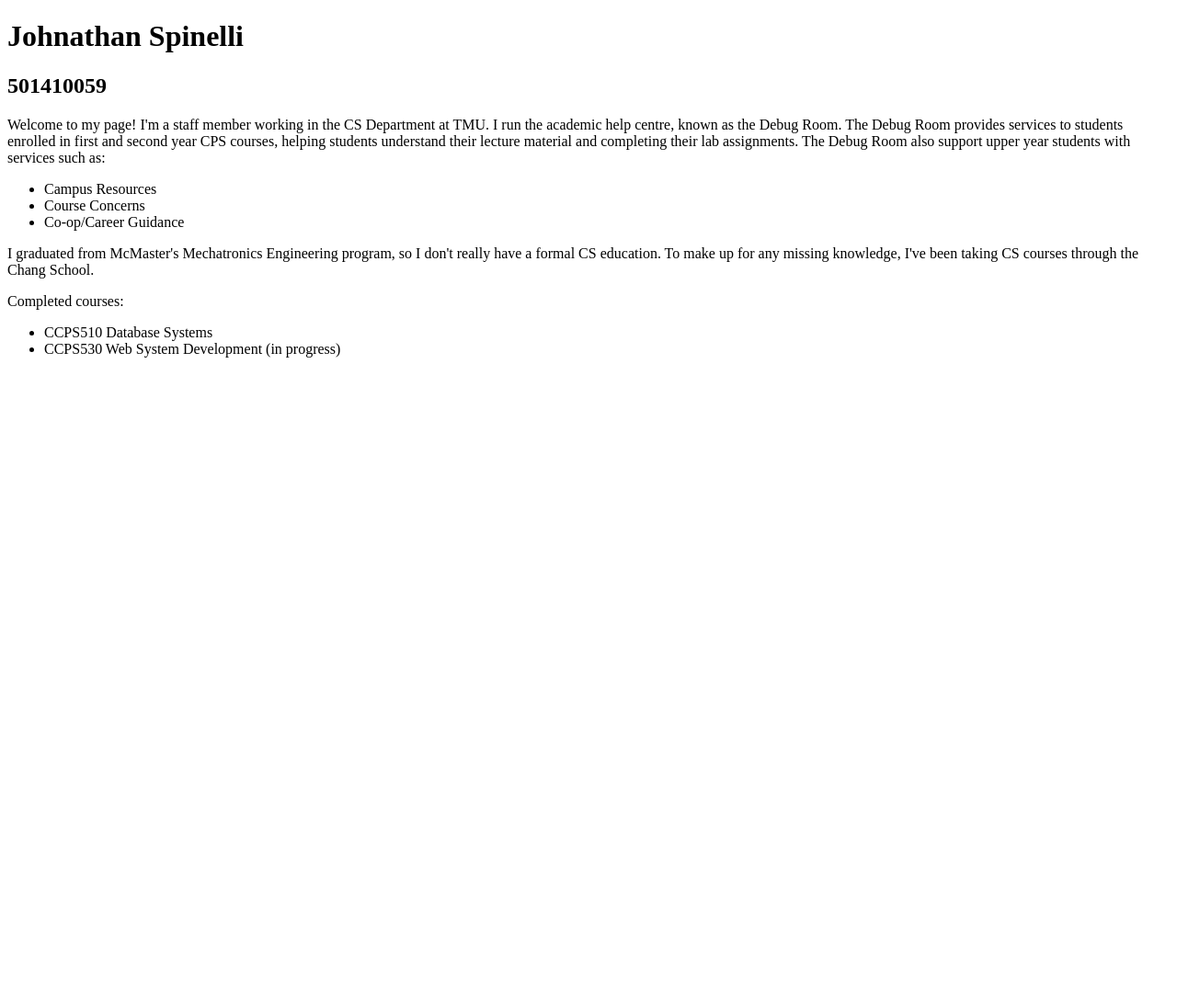
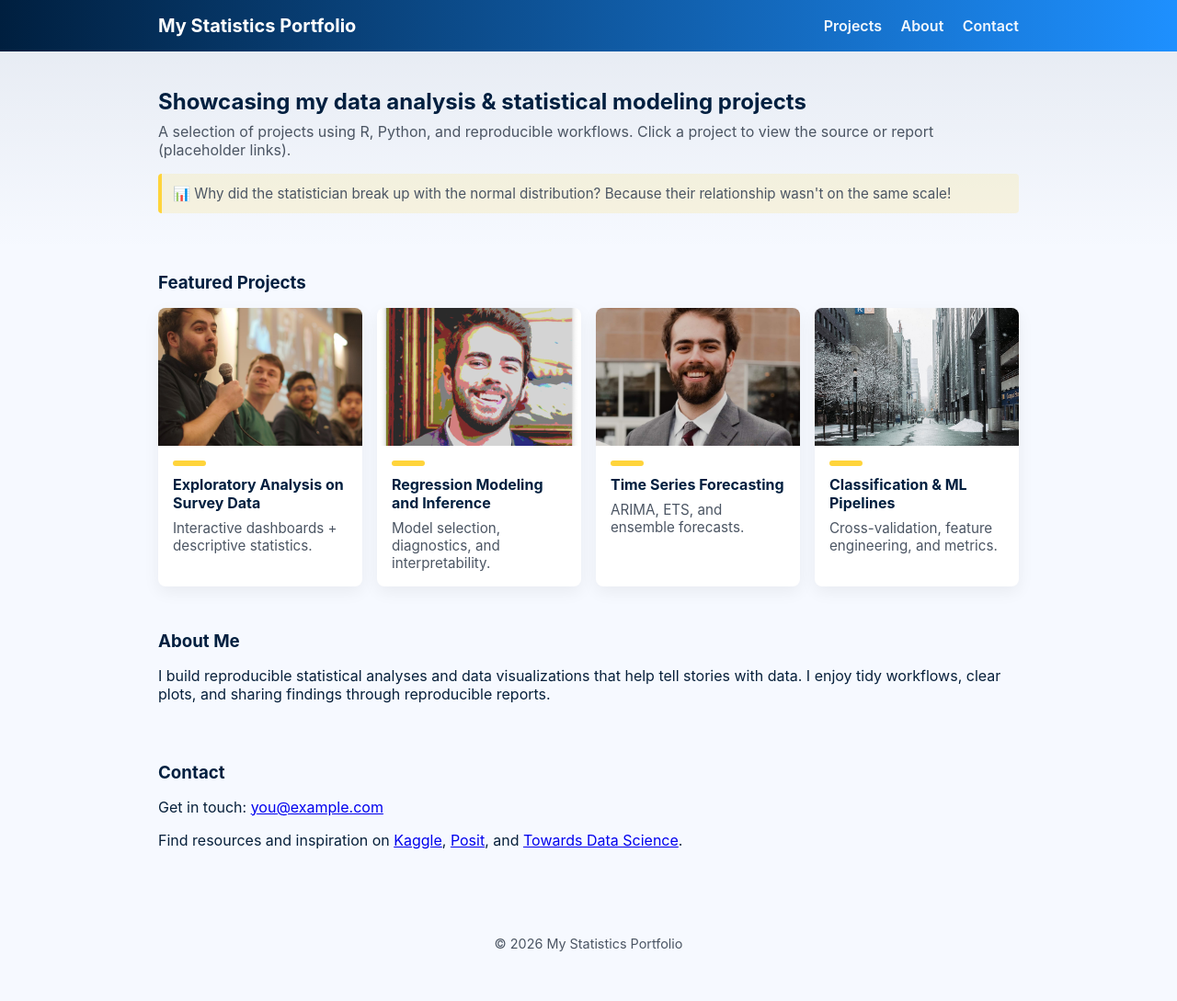
Before and after one commit to John-Spinelli/John-Spinelli.github.io, a plain HTML site: page index.html in a window 1280 px wide. Shown: the whole page at 92% size. Before the commit the page ends 800 px from the top, so only its background shows below. Drawn offline with Linux system fonts and the light colour scheme.

Commit message:
Modified website for WebDev Demo

```diff
--- a/index.html
+++ b/index.html
@@ -1,32 +1,95 @@
-<!DOCTYPE html>
+<!doctype html>
 <html lang="en">
+<head>
+  <meta charset="utf-8">
+  <meta name="viewport" content="width=device-width,initial-scale=1">
+  <title>Statistics Portfolio</title>
+  <link rel="stylesheet" href="styles.css">
+</head>
+<body>
+  <header class="site-header">
+    <div class="container">
+      <h1 class="site-title">My Statistics Portfolio</h1>
+      <nav class="main-nav">
+        <a href="#projects">Projects</a>
+        <a href="#about">About</a>
+        <a href="#contact">Contact</a>
+      </nav>
+    </div>
+  </header>
 
-<title>Johnathan's Website</title>
+  <main>
+    <section class="hero">
+      <div class="container">
+        <h2>Showcasing my data analysis & statistical modeling projects</h2>
+        <p class="lead">A selection of projects using R, Python, and reproducible workflows. Click a project to view the source or report (placeholder links).</p>
+        <div class="joke">📊 Why did the statistician break up with the normal distribution? Because their relationship wasn't on the same scale!</div>
+      </div>
+    </section>
 
-<body>
-    <h1>Johnathan Spinelli</h1>
+    <section id="projects" class="projects container">
+      <h3>Featured Projects</h3>
+      <div class="grid">
+        <article class="card">
+          <a class="card-link" href="https://www.kaggle.com" target="_blank" rel="noopener noreferrer">
+            <img src="Images/BYTE%20Panel.jpeg" alt="BYTE Panel project thumbnail">
+            <div class="card-content">
+              <h4>Exploratory Analysis on Survey Data</h4>
+              <p>Interactive dashboards + descriptive statistics.</p>
+            </div>
+          </a>
+        </article>
 
-    <h2>501410059</h2>
+        <article class="card">
+          <a class="card-link" href="https://posit.co" target="_blank" rel="noopener noreferrer">
+            <img src="Images/ColouredHeadshot.png" alt="Coloured headshot project thumbnail">
+            <div class="card-content">
+              <h4>Regression Modeling and Inference</h4>
+              <p>Model selection, diagnostics, and interpretability.</p>
+            </div>
+          </a>
+        </article>
 
+        <article class="card">
+          <a class="card-link" href="https://cran.r-project.org" target="_blank" rel="noopener noreferrer">
+            <img src="Images/RingPicture.JPG" alt="Ring picture project thumbnail">
+            <div class="card-content">
+              <h4>Time Series Forecasting</h4>
+              <p>ARIMA, ETS, and ensemble forecasts.</p>
+            </div>
+          </a>
+        </article>
 
-    <p>Welcome to my page! I'm a staff member working in the CS Department at TMU. I run the academic help centre, known as the Debug Room.
-        The Debug Room provides services to students enrolled in first and second year CPS courses, helping students understand their lecture material and completing their lab assignments.
-        The Debug Room also support upper year students with services such as: </p>
+        <article class="card">
+          <a class="card-link" href="https://towardsdatascience.com" target="_blank" rel="noopener noreferrer">
+            <img src="Images/campus%20snow.JPG" alt="Campus snow project thumbnail">
+            <div class="card-content">
+              <h4>Classification & ML Pipelines</h4>
+              <p>Cross-validation, feature engineering, and metrics.</p>
+            </div>
+          </a>
+        </article>
+      </div>
+    </section>
 
-    <ul>
-        <li>Campus Resources</li>
-        <li>Course Concerns</li>
-        <li>Co-op/Career Guidance</li>
-    </ul>
+    <section id="about" class="about container">
+      <h3>About Me</h3>
+      <p>I build reproducible statistical analyses and data visualizations that help tell stories with data. I enjoy tidy workflows, clear plots, and sharing findings through reproducible reports.</p>
+    </section>
 
+    <section id="contact" class="contact container">
+      <h3>Contact</h3>
+      <p>Get in touch: <a href="mailto:you@example.com">you@example.com</a></p>
+      <p>Find resources and inspiration on <a href="https://www.kaggle.com" target="_blank" rel="noopener noreferrer">Kaggle</a>, <a href="https://posit.co" target="_blank" rel="noopener noreferrer">Posit</a>, and <a href="https://towardsdatascience.com" target="_blank" rel="noopener noreferrer">Towards Data Science</a>.</p>
+    </section>
+  </main>
 
-    <p>I graduated from McMaster's Mechatronics Engineering program, so I don't really have a formal CS education. To make up
-        for any missing knowledge, I've been taking CS courses through the Chang School.</p>
+  <footer class="site-footer">
+    <div class="container">
+      <p>&copy; 2026 My Statistics Portfolio</p>
+    </div>
+  </footer>
 
-    <p>Completed courses:</p>
-
-    <ul>
-        <li>CCPS510 Database Systems</li>
-        <li>CCPS530 Web System Development (in progress)</li>
-    </ul>
+  <script src="script.js"></script>
 </body>
+</html>
--- /dev/null
+++ b/script.js
@@ -0,0 +1,15 @@
+// Small interaction: make cards open on Enter when focused
+document.addEventListener('keydown', (e) => {
+  if (e.key === 'Enter'){
+    const active = document.activeElement;
+    if (active && active.classList.contains('card')){
+      const link = active.querySelector('.card-link');
+      if (link) link.click();
+    }
+  }
+});
+
+// Make each card focusable for keyboard users
+document.querySelectorAll('.grid .card').forEach(card => {
+  card.setAttribute('tabindex', '0');
+});
--- /dev/null
+++ b/styles.css
@@ -0,0 +1,48 @@
+/* Theme colors */
+:root{
+  --navy: #001f3f;
+  --blue: #1e90ff;
+  --yellow: #ffd43b;
+  --bg: #f6f9ff;
+  --muted: #4b5563;
+}
+
+*{box-sizing:border-box}
+body{font-family:Inter, system-ui, -apple-system, "Segoe UI", Roboto, "Helvetica Neue", Arial; margin:0; color:#07203b; background:var(--bg); -webkit-font-smoothing:antialiased}
+.container{max-width:1000px;margin:0 auto;padding:1rem 2rem}
+
+.site-header{background:linear-gradient(90deg,var(--navy),var(--blue)); color:white}
+.site-header .container{display:flex;align-items:center;justify-content:space-between;padding:1rem 2rem}
+.site-title{margin:0;font-size:1.25rem}
+.main-nav a{color:rgba(255,255,255,0.95);text-decoration:none;margin-left:1rem;font-weight:600}
+.main-nav a:hover, .main-nav a:focus{text-decoration:underline}
+
+.hero{padding:1.5rem 0;background:linear-gradient(180deg, rgba(0,31,63,0.06), transparent)}
+.hero h2{color:var(--navy);margin:0 0 .5rem}
+.lead{color:var(--muted);margin-top:0}
+
+.projects h3, .about h3, .contact h3{color:var(--navy);margin-top:0;margin-bottom:.75rem}
+.projects, .about, .contact{padding:1.5rem 2rem}
+.joke{margin-top:.75rem;padding:.75rem;background:rgba(255,212,59,0.15);border-left:4px solid var(--yellow);border-radius:4px;font-size:.95rem;color:var(--muted)}
+.grid{display:grid;grid-template-columns:repeat(auto-fit,minmax(220px,1fr));gap:1rem;margin-top:1rem}
+.card{background:white;border-radius:8px;overflow:hidden;box-shadow:0 6px 18px rgba(2,6,23,0.06);transition:transform .18s ease, box-shadow .18s ease}
+.card:focus-within, .card:hover{transform:translateY(-6px);box-shadow:0 18px 40px rgba(2,6,23,0.08)}
+.card img{width:100%;height:150px;object-fit:cover;display:block}
+.card-content{padding:1rem}
+.card-content h4{margin:.25rem 0 .5rem;color:var(--navy)}
+.card-content p{margin:0;color:var(--muted);font-size:.95rem}
+.card-link{color:inherit;text-decoration:none;display:block}
+
+/* Yellow accent ribbon */
+.card-content::before{content:"";display:block;width:36px;height:6px;background:var(--yellow);border-radius:6px;margin-bottom:.6rem}
+
+.site-footer{padding:1.5rem 0;text-align:center;color:var(--muted);font-size:.9rem}
+
+/* Responsive tweaks */
+@media (max-width:600px){
+  .site-header .container{flex-direction:column;align-items:flex-start}
+  .main-nav{margin-top:.5rem}
+}
+
+/* Accessibility focus */
+a:focus{outline:3px solid rgba(30,144,255,0.18);outline-offset:3px}
```
Also changed, not shown: Images/BYTE Panel.jpeg (added), Images/ColouredHeadshot.png (added), Images/RingPicture.JPG (renamed from RingPicture.JPG), Images/campus snow.JPG (added), 1 other file.
